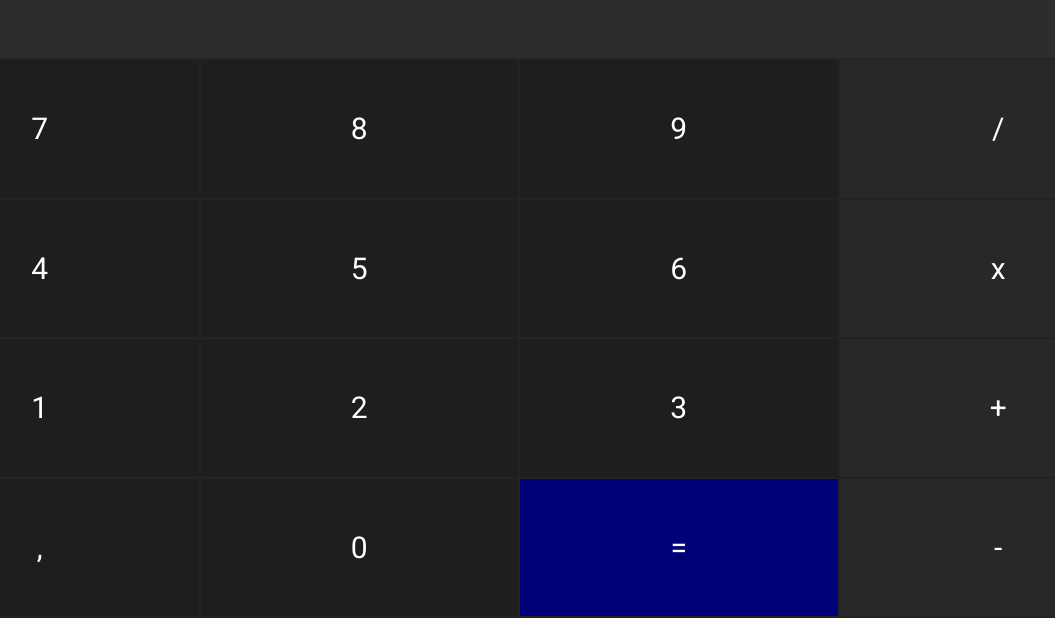
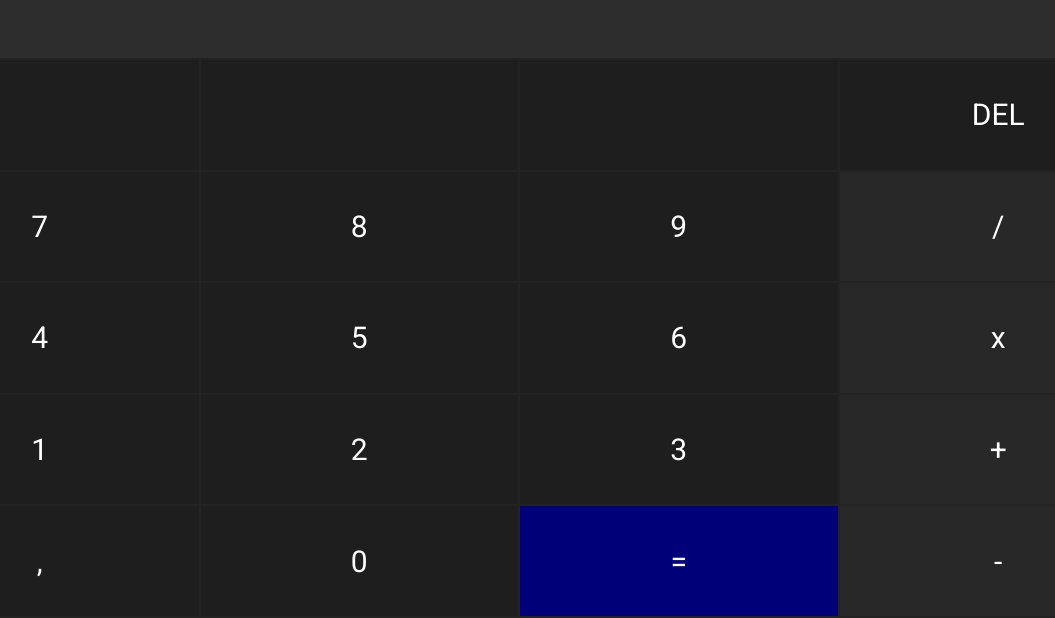
Before and after one commit to LatifAkan/calculator, a plain HTML site: page index.html in a window 1280 px wide. Shown: the part 182-800 px from the top of the page, without its empty margins (121-1176 px from the left). Drawn offline with Linux system fonts and the light colour scheme.

Commit message:
Added delete button to calculator

```diff
--- a/index.html
+++ b/index.html
@@ -19,24 +19,35 @@
     <div id="resultArea"></div>
 
     <table>
+
+        <tr>
+            <td></td>
+            <td></td>
+            <td></td>
+            <td onclick="deleteLast()">DEL</td>
+        </tr>
+
         <tr>
             <td onclick="appendOperation(7)">7</td>
             <td onclick="appendOperation(8)">8</td>
             <td onclick="appendOperation(9)">9</td>
             <td onclick="appendOperation(' / ')" class="highlight">/</td>
         </tr>
+
         <tr>
             <td onclick="appendOperation(4)">4</td>
             <td onclick="appendOperation(5)">5</td>
             <td onclick="appendOperation(6)">6</td>
             <td onclick="appendOperation(' * ')" class="highlight">x</td>
         </tr>
+
         <tr>
             <td onclick="appendOperation(1)">1</td>
             <td onclick="appendOperation(2)">2</td>
             <td onclick="appendOperation(3)">3</td>
             <td onclick="appendOperation(' + ')" class="highlight">+</td>
         </tr>
+
         <tr>
             <td onclick="appendOperation('.')">,</td>
             <td onclick="appendOperation(0)">0</td>
--- a/script.js
+++ b/script.js
@@ -7,3 +7,14 @@ function calculateResult() {
    let result = eval(container.innerHTML);
    container.innerHTML = result;
 }
+
+function deleteLast() {
+    let container = document.getElementById('resultArea');
+
+    if (container.innerHTML.endsWith(' ')) {
+        container.innerHTML = container.innerHTML.slice(0,-3);
+    } else {
+        container.innerHTML = container.innerHTML.slice(0,-1);
+    }
+
+}
```
